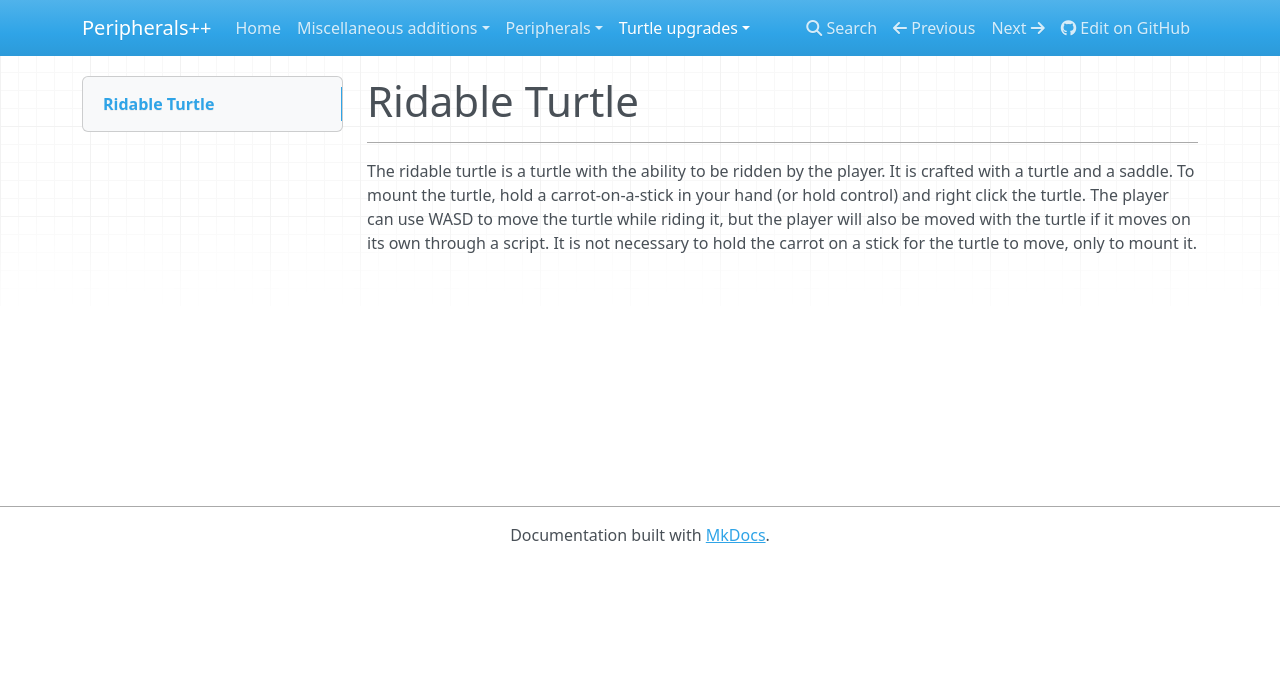
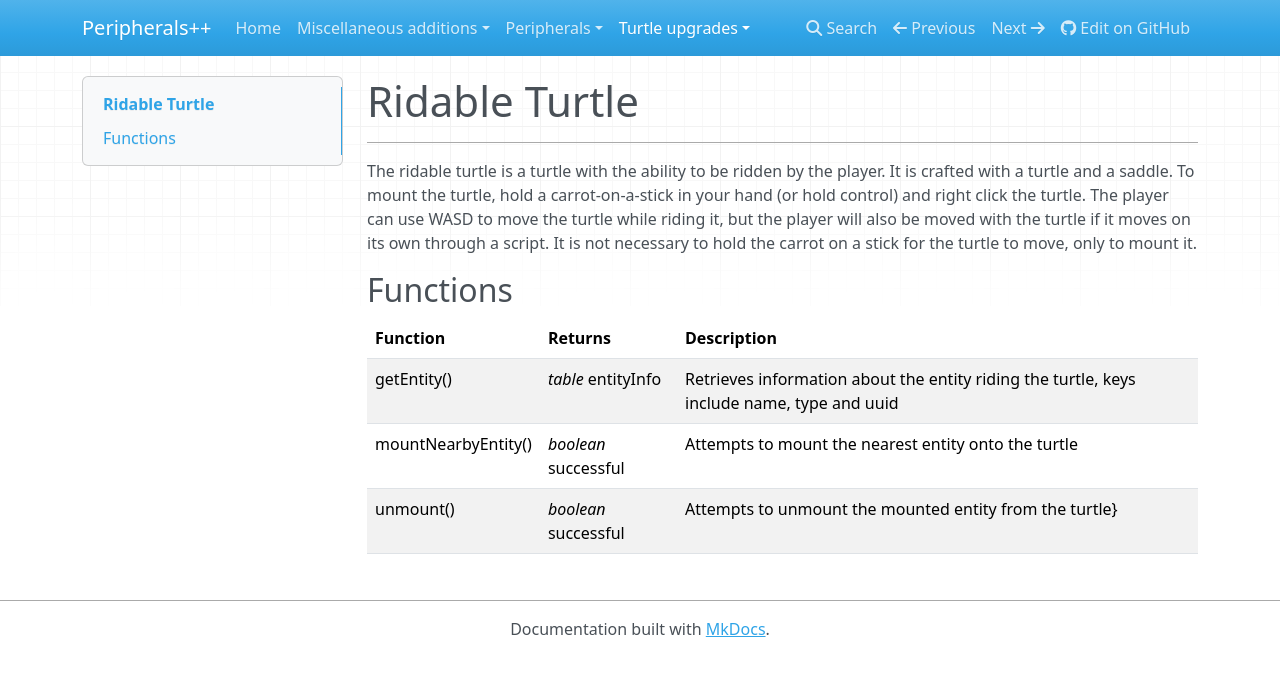
Before and after one commit to austinv11/PeripheralsPlusPlus, an MkDocs documentation site: the page built from docs/turtle_upgrades/ridable_turtle.md, in a window 1280 px wide. Shown: the top 676 px of the page. Built offline with MkDocs 1.6.1, drawn with Linux system fonts in a browser that asks for light colours; nearby versions of some CDN libraries.

Commit message:
Update ridable_turtle.md

```diff
--- a/docs/turtle_upgrades/ridable_turtle.md
+++ b/docs/turtle_upgrades/ridable_turtle.md
@@ -3,3 +3,11 @@
 ---
 
 The ridable turtle is a turtle with the ability to be ridden by the player. It is crafted with a turtle and a saddle. To mount the turtle, hold a carrot-on-a-stick in your hand (or hold control) and right click the turtle. The player can use WASD to move the turtle while riding it, but the player will also be moved with the turtle if it moves on its own through a script. It is not necessary to hold the carrot on a stick for the turtle to move, only to mount it.
+
+## Functions
+
+| Function | Returns | Description |
+|----------|---------|-------------|
+|getEntity()|_table_ entityInfo|Retrieves information about the entity riding the turtle, keys include name, type and uuid|
+|mountNearbyEntity()|_boolean_ successful|Attempts to mount the nearest entity onto the turtle|
+|unmount()|_boolean_ successful|Attempts to unmount the mounted entity from the turtle}
```
